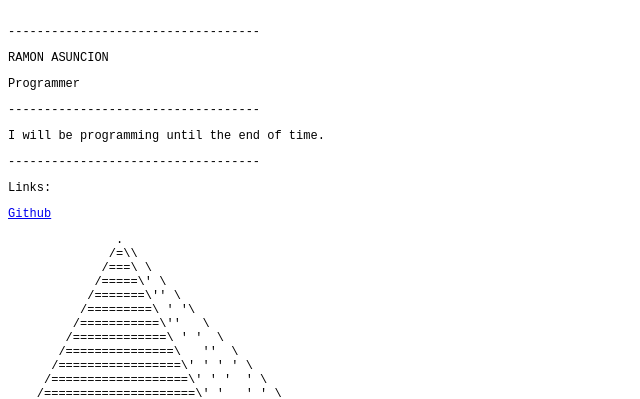
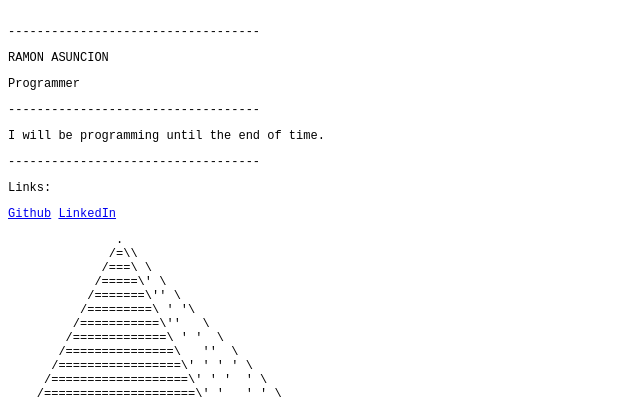
Before and after one commit to RamonAsuncion/b1t.dev, a Jekyll site: the page built from index.md, in a window 1280 px wide. Shown: the top 399 px of the page, without its empty margins (0-640 px from the left). Built offline with Jekyll 4.4.1, drawn with Linux system fonts in a browser that asks for light colours.

Commit message:
Add markdown file.

```diff
--- a/index.md
+++ b/index.md
@@ -24,6 +24,7 @@ I will be programming until the end of time.
 Links:
 
 [Github](https://www.github.com/RamonAsuncion){:target="_blank"}
+[LinkedIn](https://www.linkedin.com/in/ramonasuncion/){:target="_blank"}
 
 	               .
 	              /=\\
```
